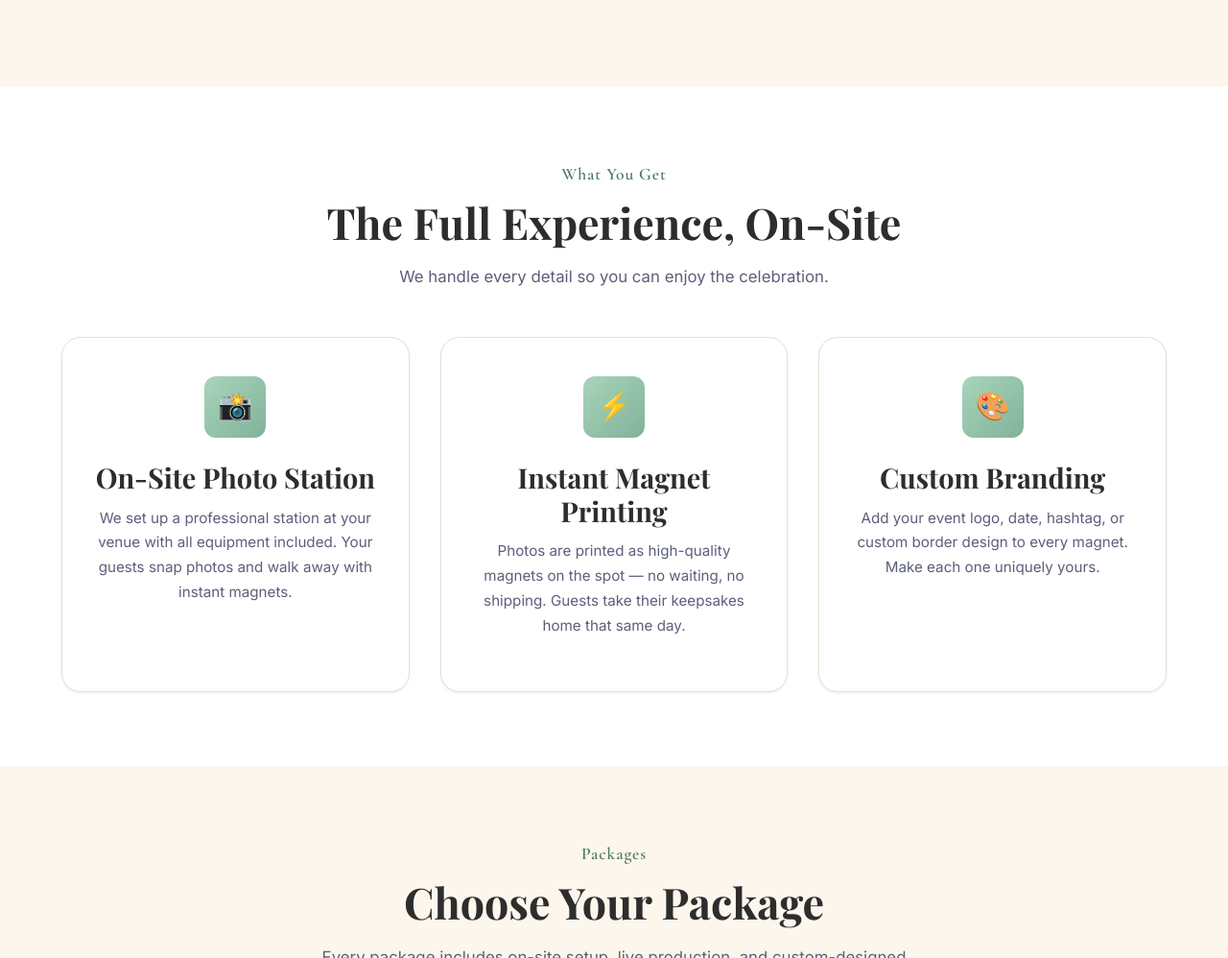
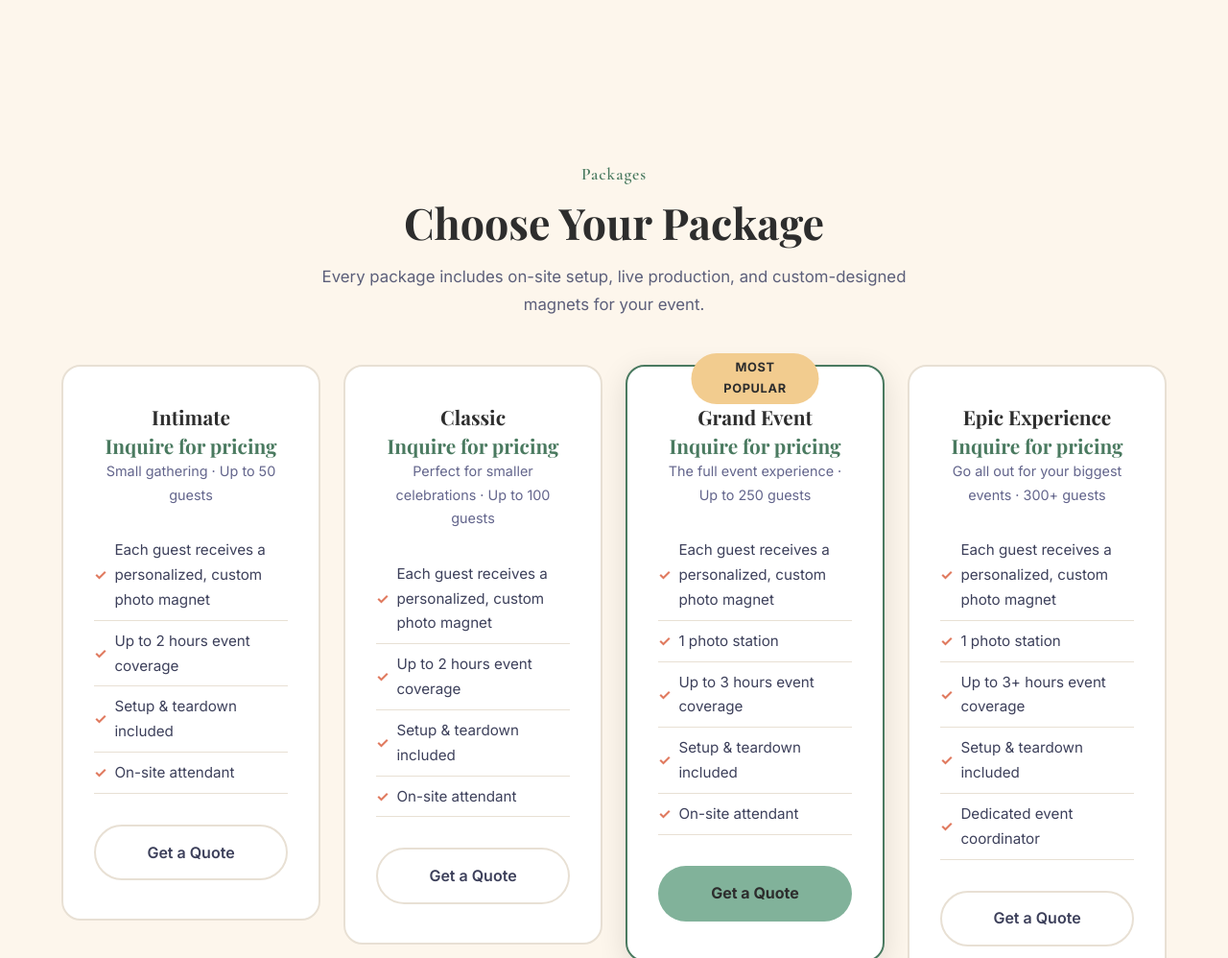
Before and after one commit to mackmagnets/mackmagnets.github.io, a website: page events/index.html in a window 1280 px wide. Shown: the part 1618-2616 px from the top of the page at 96% size. Drawn offline with nearby package versions, Linux system fonts and the light colour scheme; no server answers; a web font is replaced by a local one.

Commit message:
events: remove 'Full Experience On-Site' features section

```diff
--- a/events/index.html
+++ b/events/index.html
@@ -116,34 +116,6 @@
           <p style="font-size: 1.15rem; line-height: 1.8; color: var(--color-text); margin-top: 1.25rem;">
             For our couples tying the knot, we offer a modern twist on the classic guestbook. Rather than a book full of signatures, imagine a collection of photo magnets featuring the smiling faces of everyone who came to support you. 💍
           </p>
-        </div>
-      </div>
-    </section>
-
-    <!-- Event Features -->
-    <section class="section bg-surface">
-      <div class="container">
-        <div class="section-header fade-in">
-          <span class="section-header__label">What You Get</span>
-          <h2>The Full Experience, On-Site</h2>
-          <p>We handle every detail so you can enjoy the celebration.</p>
-        </div>
-        <div class="features-grid">
-          <div class="feature-card fade-in">
-            <div class="feature-card__icon">📸</div>
-            <h3>On-Site Photo Station</h3>
-            <p>We set up a professional station at your venue with all equipment included. Your guests snap photos and walk away with instant magnets.</p>
-          </div>
-          <div class="feature-card fade-in">
-            <div class="feature-card__icon">⚡</div>
-            <h3>Instant Magnet Printing</h3>
-            <p>Photos are printed as high-quality magnets on the spot — no waiting, no shipping. Guests take their keepsakes home that same day.</p>
-          </div>
-          <div class="feature-card fade-in">
-            <div class="feature-card__icon">🎨</div>
-            <h3>Custom Branding</h3>
-            <p>Add your event logo, date, hashtag, or custom border design to every magnet. Make each one uniquely yours.</p>
-          </div>
         </div>
       </div>
     </section>
```
